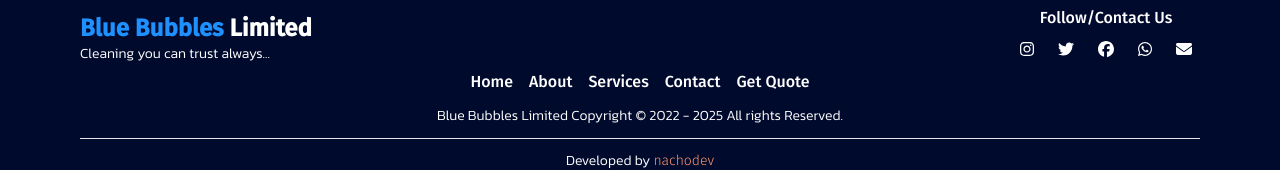
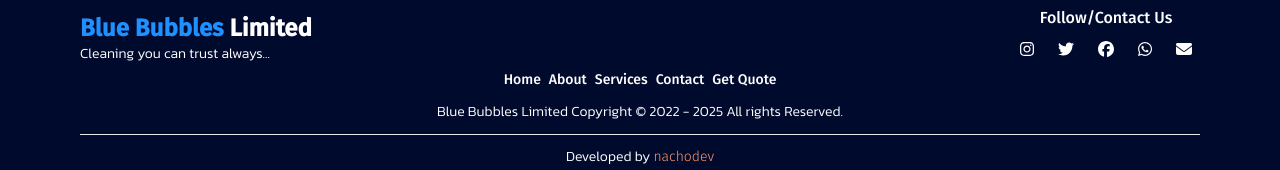
Before and after one commit to na-cho-dev/blue-bubbles-v2, a React (Vite) app: page / in a window 1280 px wide. Shown: the part 5885-6055 px from the top of the page. Built offline with nearby package versions, Linux system fonts and the light colour scheme; a web font is replaced by a local one.

Commit message:
fix: adjust Footer component link spacing and text size for improved layout

```diff
--- a/src/components/Footer.tsx
+++ b/src/components/Footer.tsx
@@ -82,7 +82,7 @@
           </div>
         </div>
         <div className="">
-          <div className="flex justify-center items-center gap-4 list-none">
+          <div className="flex justify-center items-center gap-2 list-none text-sm">
             {Object.values(navLinks).map((link, ind) => (
               <li key={ind} className="hover:text-secondary">
                 <Link to={link.href} onClick={() => handleLinkClick(link.href)}>
```
